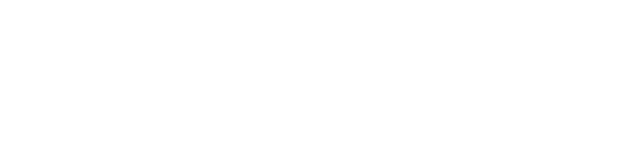
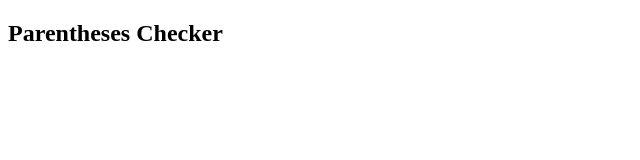
Before and after one commit to brainzvsbeauty2/Availity-Homework-Assignment-2022, a plain HTML site: page Availity Home Work Assignment/Parenthese Checker/checker.html in a window 1280 px wide. Shown: the whole page, without its empty margins (0-640 px from the left). Drawn offline with Linux system fonts and the light colour scheme.

```diff
--- a/Availity Home Work Assignment/Parenthese Checker/checker.html
+++ b/Availity Home Work Assignment/Parenthese Checker/checker.html
@@ -4,9 +4,11 @@
     <meta charset="UTF-8" />
     <meta http-equiv="X-UA-Compatible" content="IE=edge" />
     <meta name="viewport" content="width=device-width, initial-scale=1.0" />
-    <title>Document</title>
+    <title>Parentheses Checker </title>
   </head>
-  <body></body>
+  <body>
+    <h2>Parentheses Checker</h2>
+  </body>
 
   <script src="Checker.js"></script>
 </html>
```
